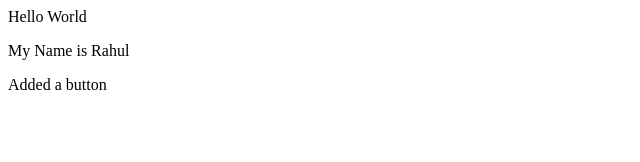
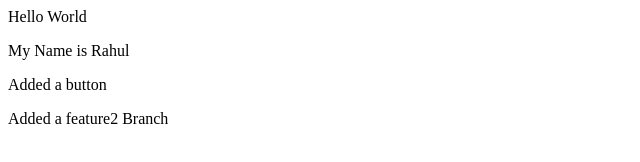
Before and after one commit to RahulChettiyar05/Testrepo, a plain HTML site: page index.html in a window 1280 px wide. Shown: the whole page, without its empty margins (0-640 px from the left). Drawn offline with Linux system fonts and the light colour scheme.

Commit message:
Added feature2 branch

```diff
--- a/index.html
+++ b/index.html
@@ -1,3 +1,4 @@
 <p>Hello World</p>
 <p>My Name is Rahul</p>
 <p>Added a button</p>
+<p>Added a feature2 Branch</p>
```
